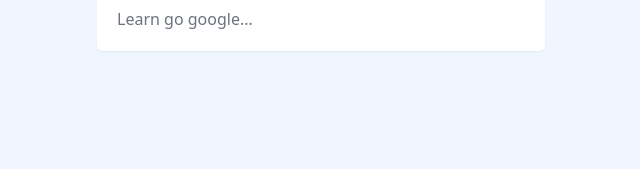
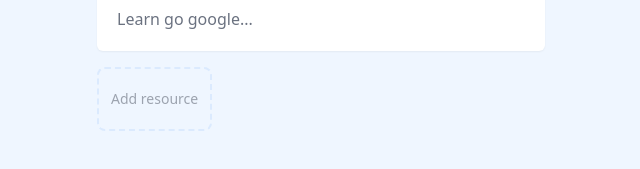
Before and after one commit to klementj/rememberme-vue-tailwindcss, a Vue app: page / in a window 1280 px wide. Shown: the part 285-454 px from the top of the page, without its empty margins (319-959 px from the left). Built offline with nearby package versions, Linux system fonts and the light colour scheme.

Commit message:
Add button below list of resources

```diff
--- a/src/App.vue
+++ b/src/App.vue
@@ -1,6 +1,12 @@
 <template>
   <Header title="Remember Me" />
   <ResourceList />
+  <button class="rounded-lg w-auto">
+    <a href="#" class="hover:text-gray-500 hover:bg-blue-50 hover:border-blue-200 transition-colors w-full flex items-center justify-center rounded-lg border-2 border-dashed border-blue-100 text-sm font-medium py-5 px-3 text-gray-400"
+    >
+      Add resource
+    </a>
+  </button>
 </template>
 
 <script>
```
